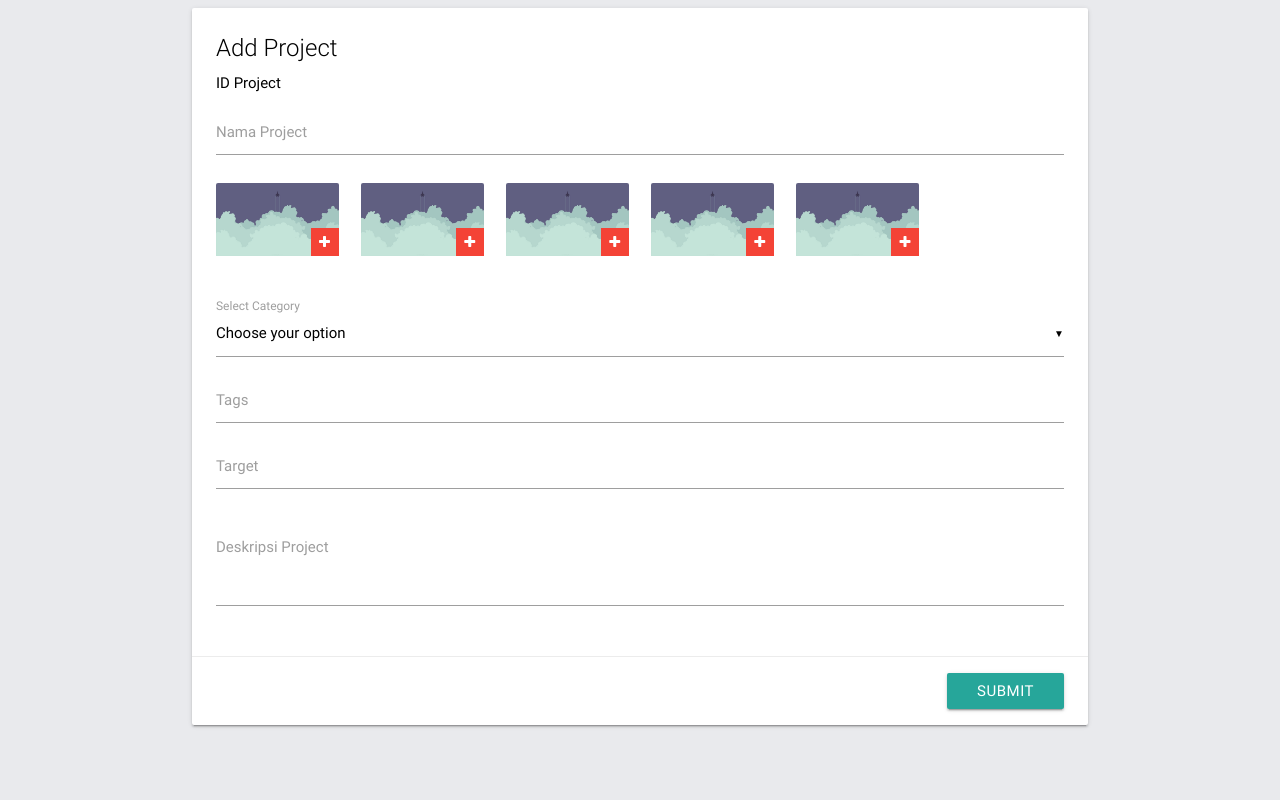
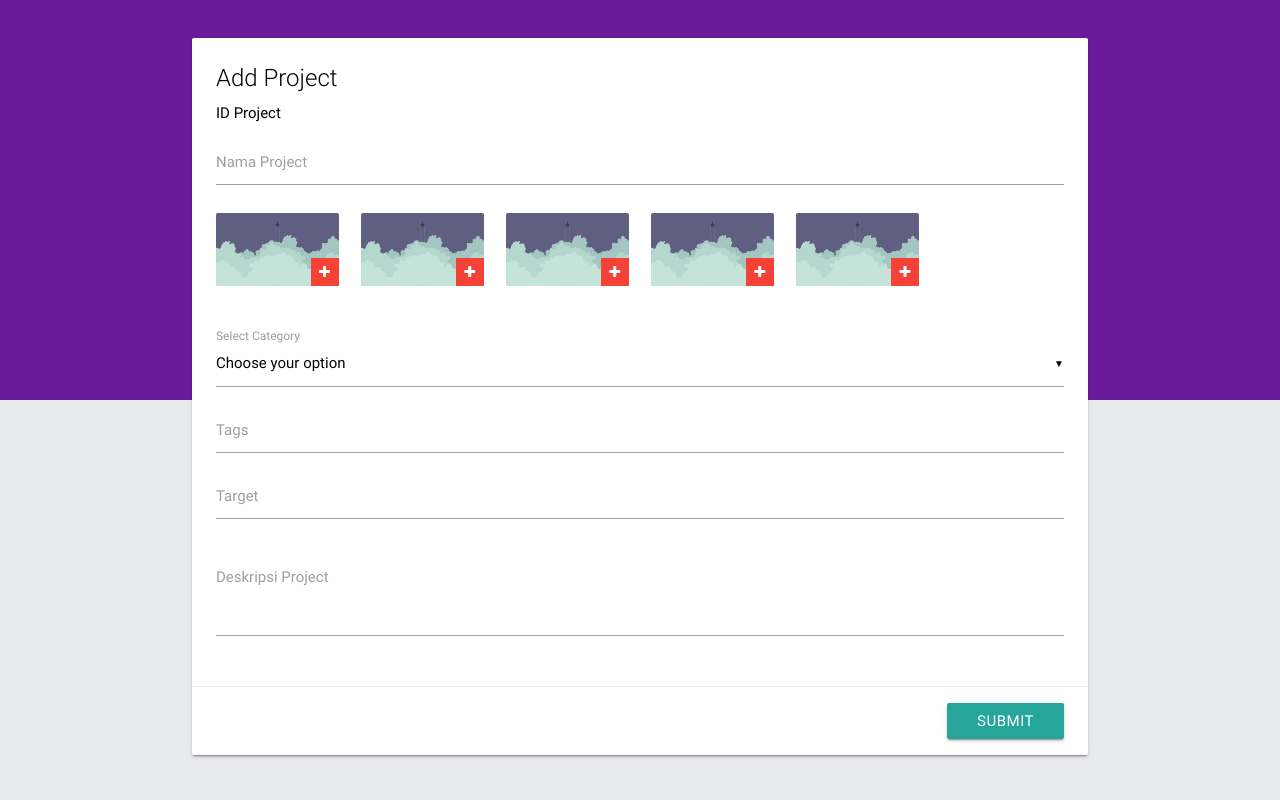
Before and after one commit to katsuotz/IndieHelper, a PHP site: page /FormProject.php in a window 1280 px wide. Run offline with PHP 8.4, Linux system fonts and the light colour scheme; data that the repository does not hold is empty.

Commit message:
Add Back Project

```diff
--- a/assets/css/form.css
+++ b/assets/css/form.css
@@ -1,3 +1,11 @@
+.back-project {
+    height: 50vh;
+    position: absolute;
+    top: 0;
+    left: 0;
+    right: 0;
+}
+
 .tabs {
 	border-bottom: 1px solid #ddd;
 }
--- a/views/project/form-project.php
+++ b/views/project/form-project.php
@@ -1,5 +1,7 @@
+<div class="back-project purple darken-3">
 
-    <div class="container">
+</div>
+    <div class="container mt2">
         <div class="row">
             <div class="col s12">
                 <div class="card white black-text">
```
